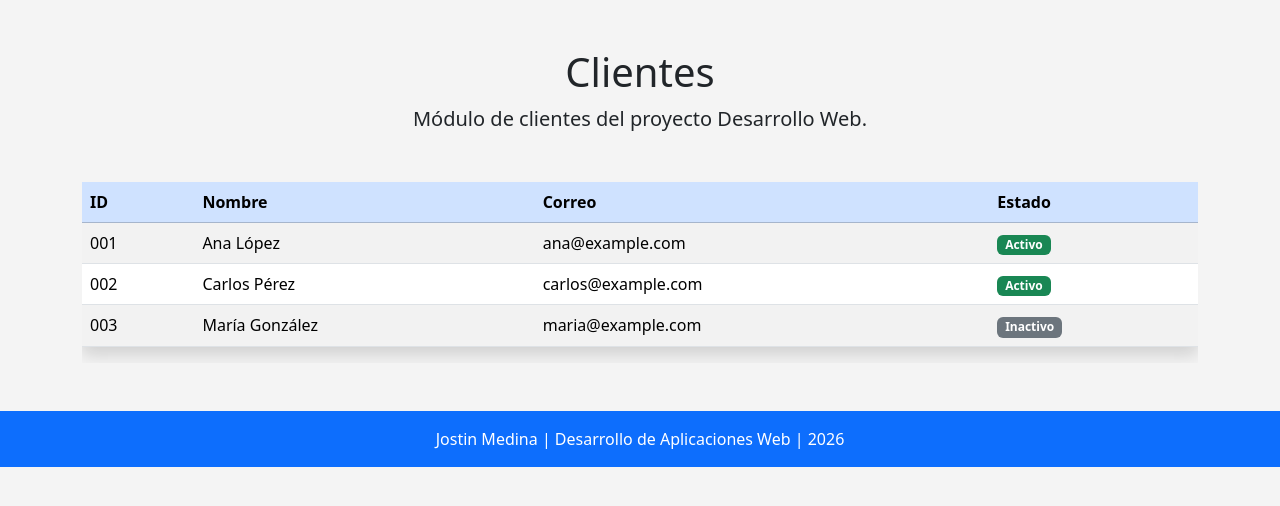
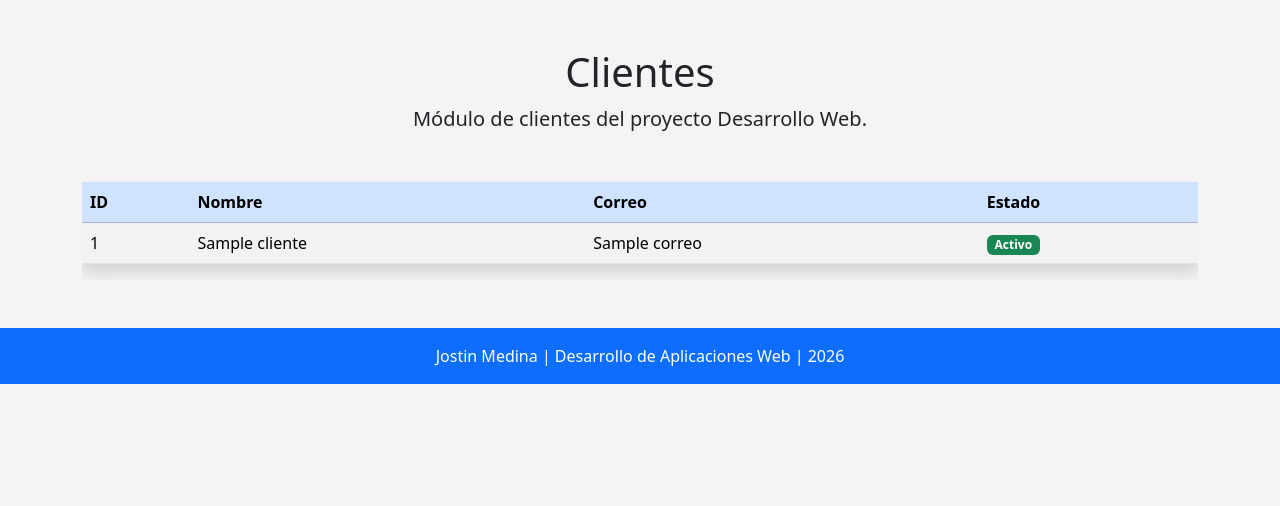
Before and after one commit to JOSTIN17/Proyecto-Desarrollo-Web, a Flask app: template templates/clientes.html in a window 1280 px wide. Shown: the part 56-562 px from the top of the page. Run offline with Flask 3, Linux system fonts and the light colour scheme; the template is opened without the code that fills it: most values are stand-ins (such as "Sample title", 1, 10 or a date in 2020).

Commit message:
Convertir clientes en contenido dinámico con Jinja2
Updated the clientes.html template to dynamically display client data using a loop. Removed hardcoded client entries and added conditional rendering for client status.

```diff
--- a/templates/clientes.html
+++ b/templates/clientes.html
@@ -16,7 +16,9 @@ Clientes - Desarrollo Web
     </div>
 
     <div class="table-responsive">
+
         <table class="table table-striped table-hover shadow">
+
             <thead class="table-primary">
                 <tr>
                     <th>ID</th>
@@ -27,34 +29,49 @@ Clientes - Desarrollo Web
             </thead>
 
             <tbody>
+
+                {% for cliente in clientes %}
+
                 <tr>
-                    <td>001</td>
-                    <td>Ana López</td>
-                    <td>ana@example.com</td>
+
                     <td>
-                        <span class="badge bg-success">Activo</span>
+                        {{ cliente.id }}
                     </td>
+
+                    <td>
+                        {{ cliente.nombre }}
+                    </td>
+
+                    <td>
+                        {{ cliente.correo }}
+                    </td>
+
+                    <td>
+
+                        {% if cliente.estado == "Activo" %}
+
+                            <span class="badge bg-success">
+                                {{ cliente.estado }}
+                            </span>
+
+                        {% else %}
+
+                            <span class="badge bg-secondary">
+                                {{ cliente.estado }}
+                            </span>
+
+                        {% endif %}
+
+                    </td>
+
                 </tr>
 
-                <tr>
-                    <td>002</td>
-                    <td>Carlos Pérez</td>
-                    <td>carlos@example.com</td>
-                    <td>
-                        <span class="badge bg-success">Activo</span>
-                    </td>
-                </tr>
+                {% endfor %}
 
-                <tr>
-                    <td>003</td>
-                    <td>María González</td>
-                    <td>maria@example.com</td>
-                    <td>
-                        <span class="badge bg-secondary">Inactivo</span>
-                    </td>
-                </tr>
             </tbody>
+
         </table>
+
     </div>
 
 </div>
```
